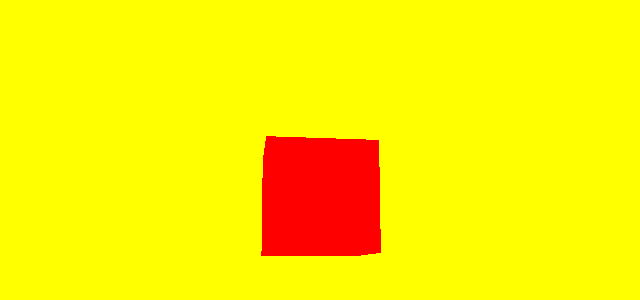
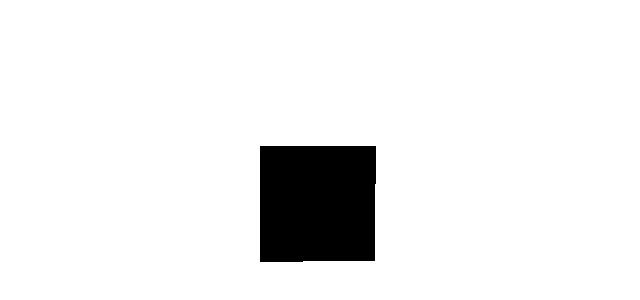
Before and after one commit to HelioSousa2000027/CG_Three, a plain HTML site: page CreatingAScene/MyFirstThreeJs.html in a window 1280 px wide. Shown: the part 198-498 px from the top of the page, without its empty margins (324-964 px from the left). Drawn offline with nearby package versions, Linux system fonts and the light colour scheme.

Commit message:
white and black

```diff
--- a/CreatingAScene/MyFirstThreeJs.html
+++ b/CreatingAScene/MyFirstThreeJs.html
@@ -16,11 +16,11 @@
             const camera = new THREE.PerspectiveCamera( 75, window.innerWidth / window.innerHeight, 0.1, 1000 );
             const renderer = new THREE.WebGLRenderer();
             renderer.setSize( window.innerWidth, window.innerHeight );
-            renderer.setClearColor( 0xffff00, 1 ); // cor do fundo branco -> Changing three.js background to transparent or other color
+            renderer.setClearColor( 0xffffff, 1 ); // cor do fundo branco -> Changing three.js background to transparent or other color
 			document.body.appendChild( renderer.domElement );
 
 			const geometry = new THREE.BoxGeometry( 1, 1, 1 );
-			const material = new THREE.MeshBasicMaterial( { color: 0xff0000 } );
+			const material = new THREE.MeshBasicMaterial( { color: 0x000000 } );
 			const cube = new THREE.Mesh( geometry, material );
 			scene.add( cube );
 
@@ -28,8 +28,8 @@
 
 			function animate() {
 			requestAnimationFrame( animate );
-			cube.rotation.x += 0.01;
-			cube.rotation.y += 0.01;
+			cube.rotation.x += 0.0001;
+			cube.rotation.y += 0.0001;
 			renderer.render( scene, camera );
 			}
 			animate();
```
